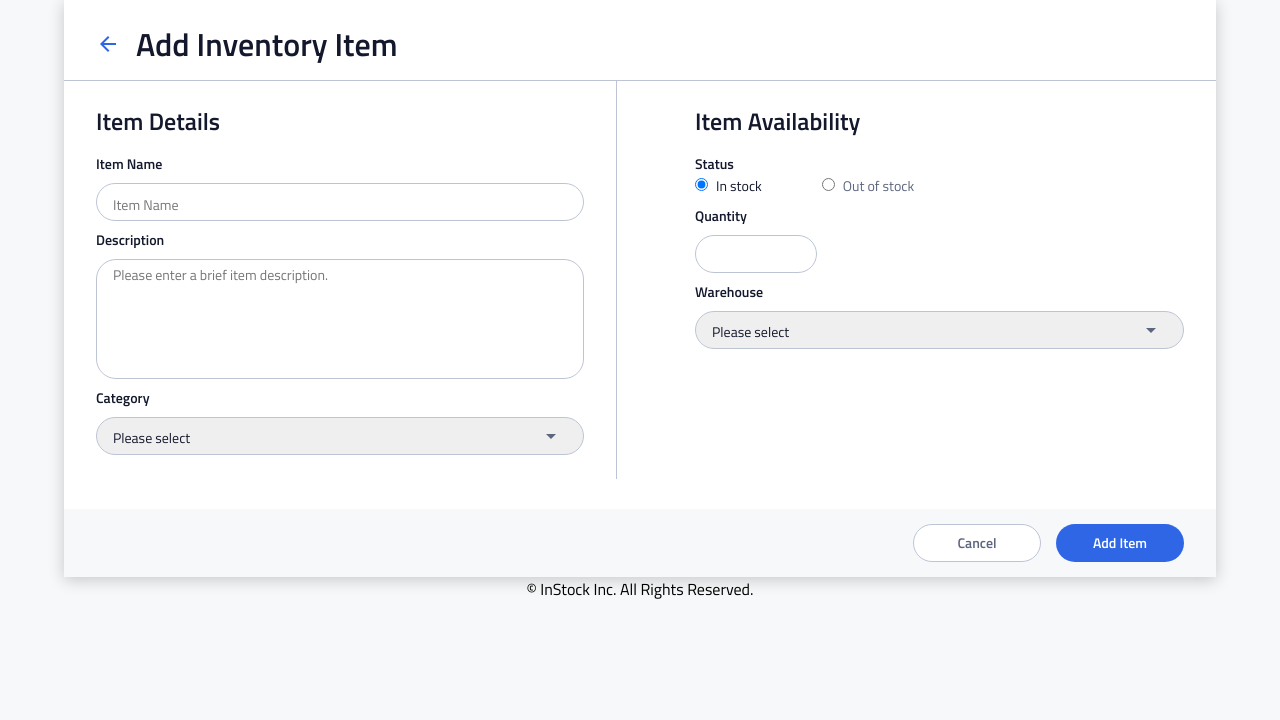
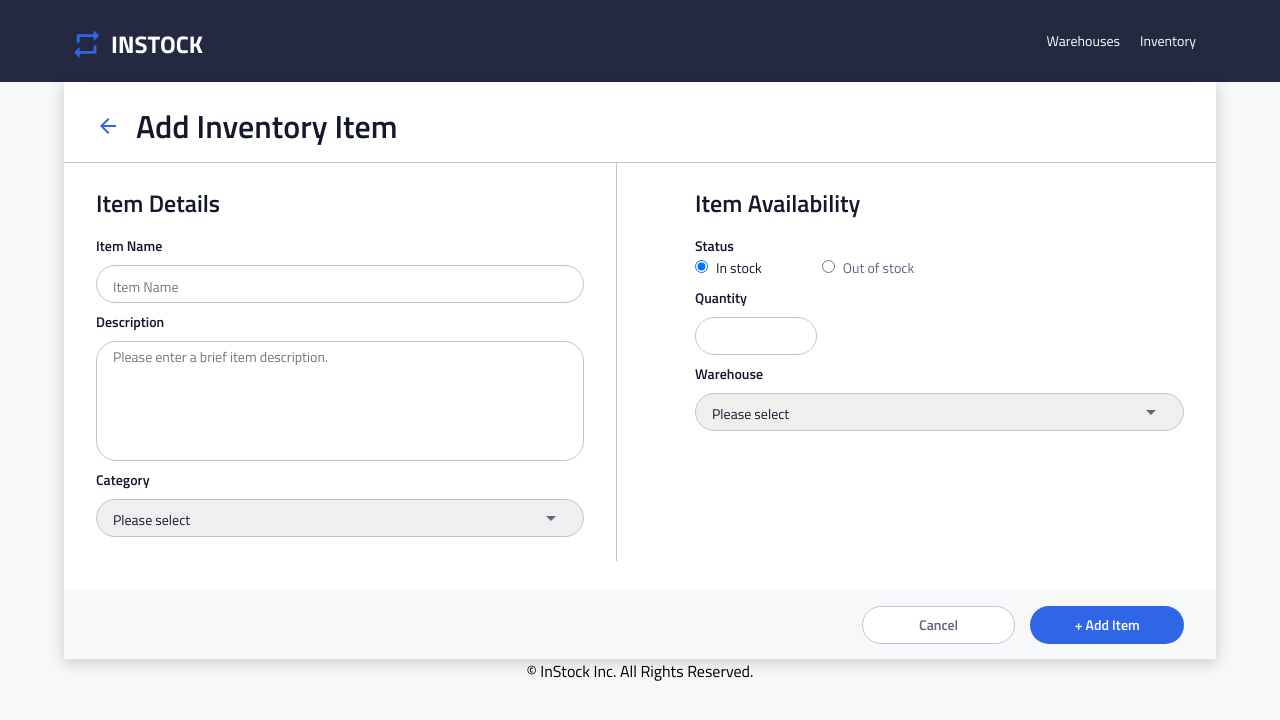
Before and after one commit to abbypollack/instock-client, a React (Create React App) app: page /inventory/add in a window 1280 px wide. Shown: the top 720 px of the page. Built offline with nearby package versions, Linux system fonts and the light colour scheme.

Commit message:
changed styling

```diff
--- a/src/App.js
+++ b/src/App.js
@@ -8,6 +8,7 @@ import WarehouseDetails from './pages/WarehouseDetails/WarehouseDetails';
 import WarehousePage from './pages/WarehousePage/WarehousePage';
 // import Header from './components/Header/Header.js';
 import { BrowserRouter, Routes, Route } from "react-router-dom";
+import Header from './components/Header/Header';
 import Footer from './components/Footer/Footer.js';
 import InventoryPage from "./pages/InventoryPage/InventoryPage.js";
 import EditInventoryItemPage from "./pages/EditInventoryItem/EditInventoryItem";
@@ -16,7 +17,7 @@ import EditInventoryItemPage from "./pages/EditInventoryItem/EditInventoryItem";
 function App() {
     return (
         <BrowserRouter>
-            {/* <Header /> */}
+            <Header />
             <Routes>
                 {/* <Route path="" element={<WarehousePage />} /> */}
                 {/* <Route path="" element={<WarehouseDetails />} /> */}
--- a/src/components/AddInventoryItem/AddInventoryItem.js
+++ b/src/components/AddInventoryItem/AddInventoryItem.js
@@ -79,7 +79,7 @@ function AddInventoryItemComponent() {
         };
 
         try {
-            const response = await axios.post('api/inventories', payload);
+            const response = await axios.post('/api/inventories', payload);
             navigate('inventory');
         } catch (error) {
             const errorMessage = error.response ? error.response.data.error : error.message;
@@ -199,7 +199,7 @@ function AddInventoryItemComponent() {
             </form>
             <div className="add-inventory-item__buttons">
                 <button className="add-inventory-item__button add-inventory-item__button--cancel" type="button" onClick={handleCancel}>Cancel</button>
-                <button className="add-inventory-item__button add-inventory-item__button--submit" type="submit">Add Item</button>
+                <button className="add-inventory-item__button add-inventory-item__button--submit" type="submit">+ Add Item</button>
             </div>
         </section>
     );
--- a/src/components/AddInventoryItem/AddInventoryItem.scss
+++ b/src/components/AddInventoryItem/AddInventoryItem.scss
@@ -174,7 +174,7 @@
         @include cta-button;
 
         @include tablet {
-            width: 10vw;
+            width: 12vw;
         }
 
         &--submit {
--- a/src/components/EditInventoryItem/EditInventoryItem.scss
+++ b/src/components/EditInventoryItem/EditInventoryItem.scss
@@ -174,7 +174,7 @@
         @include cta-button;
 
         @include tablet {
-            width: 10vw;
+            width: 12vw;
         }
 
         &--submit {
--- a/src/components/Header/Header.scss
+++ b/src/components/Header/Header.scss
@@ -27,13 +27,13 @@
         display: flex;
         list-style: none;
         padding: 1.25rem;
-        @include mobile-body-text;
+        @include mobile-body-medium-text;
         @include tablet{
             padding-right: 2rem;
         }
         @include desktop{
             padding-right: 4rem;
-            @include desktop-body-text;
+            @include tablet-body-medium-text;
         }
 
         :active{
```
Also changed, not shown: 1 other file (tests, documents, lock files or other folders).
